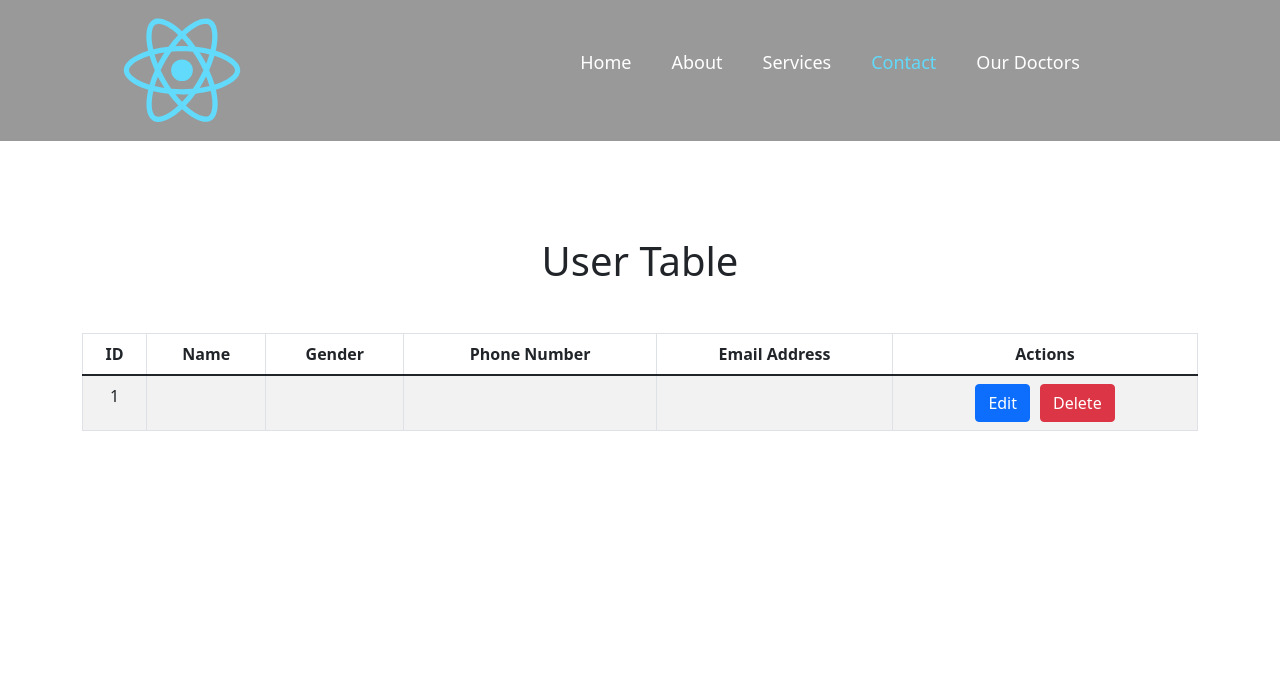
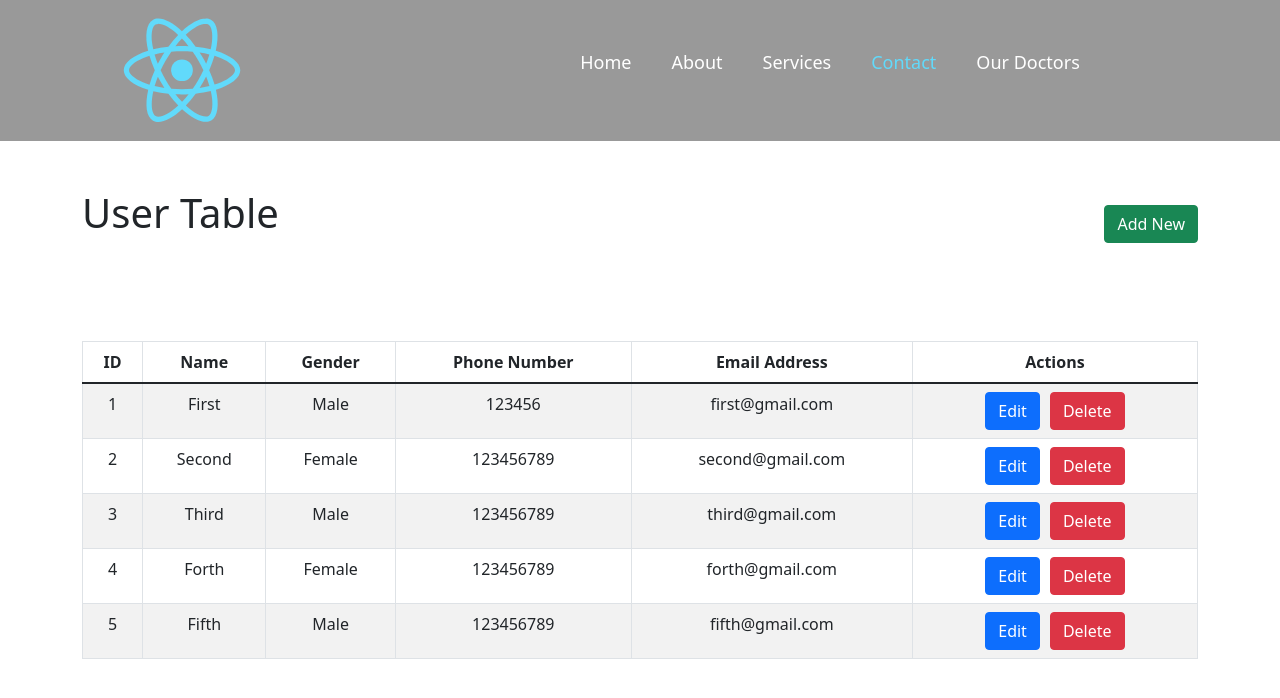
Before and after one commit to Nayyer-Abbas/test-react-app, a React (Create React App) app: page /contact in a window 1280 px wide. Shown: the top 698 px of the page. Built offline with nearby package versions, Linux system fonts and the light colour scheme.

Commit message:
Popup for add and edit

```diff
--- a/src/contact.js
+++ b/src/contact.js
@@ -1,12 +1,61 @@
 import React from "react";
-import { ReactDOM, useState } from "react";
-import { Container, Row, Col, Button } from 'react-bootstrap';
-import Table from 'react-bootstrap/Table';
-import tableData from "./user-components/tableData.json";
+import { useState } from "react";
+import { Container, Row, Col, Modal, Button } from 'react-bootstrap';
+import data from "./user-components/tableData.json";
+import AddUserForm from "./user-components/addUserForm";
+import Tabledata from "./user-components/userTable";
+import EditUserForm from "./user-components/editUserForm";
 
 function Contact () {
-    const tableUsers = [{tableData}];
-    const [users, setUsers] = useState(tableUsers);
+
+    const [users, setUsers] = useState(data);
+
+    const addUser = (user) => {
+        user.id =  users.length + 1
+        setUsers([...users, user])
+    }
+
+    const deleteUser = (id) => {
+        setUsers(users.filter((user) => user.id !==id))
+    }
+
+    const [editForm, setEditForm] = useState(false);
+
+
+    const initFormState = {id: "null", name:"", email:"", gender:"", phone:"" }
+    const [currentUser, setCurrentUser] = useState(initFormState);
+
+    const editRow = (user) => {
+        setEditForm(true)
+
+        setCurrentUser({ id: user.id, name: user.name, gender: user.gender, email: user.email, phone: user.phone })
+    }
+
+    const updateUser = (id, updatedUser) => {
+        setEditForm(true)
+
+        setUsers(users.map((user)=> (user.id === id ? updatedUser : user )))
+    }
+
+    const [modalShow, setModalShow] = React.useState(false);
+    const AddUserModal = (props) => {
+        return(
+            <Modal
+                {...props}
+                size="lg"
+                aria-labelledby="contained-modal-title-vcenter"
+                centered
+            >
+                <Modal.Header closeButton>
+                    <h2>Enter New User</h2>
+                </Modal.Header>
+                <Modal.Body>
+                    <AddUserForm addUser={addUser} onHide={props.onHide} />
+                </Modal.Body>
+            </Modal>
+        );
+    }
+
 
 
     return(
@@ -14,41 +63,24 @@ function Contact () {
             <section>
                 <Container>
                     <Row>
+                        <Col md={9} className="my-5">
+                            <h1>User Table</h1>
+                        </Col>
+                        <Col md={3} className="my-5">
+                            <Button className="mt-3 float-end" variant="success" onClick={() => setModalShow(true)}>Add New</Button>
+                        </Col>
                         <Col md={12} className="my-5 text-center">
-                            <h1 className="my-5">User Table</h1>
-                            <Table responsive bordered striped hover>
-                                <thead>
-                                    <tr>
-                                        <th>ID</th>
-                                        <th>Name</th>
-                                        <th>Gender</th>
-                                        <th>Phone Number</th>
-                                        <th>Email Address</th>
-                                        <th>Actions</th>
-                                    </tr>
 
-                                </thead>
-                                <tbody>
-                                    {users.map((user, index) => (
-                                    <tr>
-                                        <td>{index+1}</td>
-                                        <td>{user.name}</td>
-                                        <td>{user.gender}</td>
-                                        <td>{user.phone}</td>
-                                        <td>{user.email}</td>
-                                        <td>
-                                            <Button variant="primary">Edit</Button>
-                                            <Button variant="danger">Delete</Button>
-                                        </td>
-                                    </tr>
-                                    ))}
-                                </tbody>
-                            </Table>
+                            {/* <h1 className="my-5">User Table</h1> */}
+                            <Tabledata users={users} deleteUser={deleteUser}  editRow={editRow} />
 
+                            {/* <EditUserForm setEditForm={setEditForm} currentUser={currentUser} updateUser={updateUser} /> */}
                         </Col>
                     </Row>
                 </Container>
             </section>
+
+            <AddUserModal show={modalShow} onHide={() => setModalShow(false)} />
 
         </>
 
--- a/src/style.css
+++ b/src/style.css
@@ -58,3 +58,8 @@ form input[type="submit"]{
     border: none;
     margin-top: 30px;
 }
+.edit-form input[type="submit"] ,
+.edit-form .btn-warning {
+    width: 45%;
+    margin: 0 1%;
+}
--- a/src/user-components/addUserForm.js
+++ b/src/user-components/addUserForm.js
@@ -1,29 +1,48 @@
-import React from "react";
-import { useState } from "react";
+import React, {useState} from "react";
+import { Row, Col } from 'react-bootstrap';
 
-function addUserForm(){
+function AddUserForm(props){
+
+    const initFormState = {id: "null", name:"", email:"", gender:"", phone:"" }
+    const [user, setUser] = useState(initFormState);
+
+    const handleInputChange = (event) => {
+        const { name, value} = event.target
+        setUser({...user, [name]: value });
+
+    }
+
     return(
-        <form className="about-form">
-            <h2>Enter New User</h2>
+
+        <form
+            onSubmit={(event) =>{
+                event.preventDefault();
+                if(!user.name || !user.gender || !user.email || !user.email ) return
+                props.addUser(user)
+                setUser(initFormState);
+                props.onHide();
+            }}
+        >
+            {/* <h2>Enter New User</h2> */}
             <Row className="justify-content-center">
                 <Col md={6}>
-                    <input type="text" required name="name" placeholder="Enter Your Name" />
+                    <input type="text" required name="name" value={user.name} placeholder="Enter Your Name" onChange={handleInputChange} />
                 </Col>
                 <Col md={6}>
-                    <input type="text" required name="gender" placeholder="Enter Your Gender" />
+                    <input type="text" required name="gender" value={user.gender} placeholder="Enter Your Gender" onChange={handleInputChange} />
                 </Col>
                 <Col md={6}>
-                    <input type="email" required name="email" placeholder="Enter Your Email" />
+                    <input type="email" required name="email" value={user.email} placeholder="Enter Your Email" onChange={handleInputChange} />
                 </Col>
                 <Col md={6}>
-                    <input type="text" required name="phone" placeholder="Enter Your Phone Number" />
+                    <input type="text" required name="phone" value={user.phone} placeholder="Enter Your Phone Number" onChange={handleInputChange} />
                 </Col>
                 <Col md={6}>
-                    <input type="submit" value="Save" />
+                    <input  type="submit" value="Save" />
                 </Col>
             </Row>
         </form>
     );
 }
 
-export default addUserForm;
+export default AddUserForm;
--- a/src/user-components/tableData.json
+++ b/src/user-components/tableData.json
@@ -1,4 +1,4 @@
-{ "tableData": [
+[
 {
     "id": 1,
     "name": "First",
@@ -33,4 +33,4 @@
     "gender": "Male",
     "phone":"123456789",
     "email":"fifth@gmail.com"
-}]}
+}]
--- a/src/user-components/userTable.js
+++ b/src/user-components/userTable.js
@@ -0,0 +1,101 @@
+import {React, useState} from "react";
+import Table from 'react-bootstrap/Table';
+import { Button , Modal } from 'react-bootstrap';
+import EditUserForm from "./editUserForm";
+import data from "./tableData.json";
+
+
+
+const Tabledata = (props) => {
+    const [users, setUsers] = useState(data);
+
+    const [userToEdit,setUserToEdit] = useState(null);
+
+    const [editForm, setEditForm] = useState(false);
+
+
+
+    const initFormState = {id: "null", name:"", email:"", gender:"", phone:"" }
+    const [currentUser, setCurrentUser] = useState(initFormState);
+
+    const editRow = (user) => {
+        setEditForm(true)
+
+        setCurrentUser({ id: user.id, name: user.name, gender: user.gender, email: user.email, phone: user.phone })
+    }
+
+
+
+    const updateUser = (id, updatedUser) => {
+        setEditForm(true)
+
+        setUsers(users.map((user)=> (user.id === id ? updatedUser : user )))
+    }
+
+
+    const editHandler = ( e ,user) => {
+        // props.editRow(user);
+        setUserToEdit(user)
+        setModalShow(true);
+    }
+
+    const [modalShow, setModalShow] = useState(false);
+    const EditUserModal = (props) => {
+        return(
+            <Modal
+                {...props}
+                size="lg"
+                aria-labelledby="contained-modal-title-vcenter"
+                centered
+            >
+                <Modal.Header closeButton>
+                    <h2>Edit User</h2>
+                </Modal.Header>
+                <Modal.Body>
+                    <EditUserForm setEditForm={setEditForm} currentUser={currentUser} userToEdit={userToEdit} updateUser={updateUser} />
+
+                </Modal.Body>
+            </Modal>
+        );
+    }
+
+
+
+    return(
+
+        <>
+            <Table responsive bordered striped hover>
+                <thead>
+                    <tr>
+                        <th>ID</th>
+                        <th>Name</th>
+                        <th>Gender</th>
+                        <th>Phone Number</th>
+                        <th>Email Address</th>
+                        <th>Actions</th>
+                    </tr>
+
+                </thead>
+                <tbody>
+                    {props.users.map((user, index) => (
+                    <tr>
+                        <td>{index+1}</td>
+                        <td>{user.name}</td>
+                        <td>{user.gender}</td>
+                        <td>{user.phone}</td>
+                        <td>{user.email}</td>
+                        <td>
+                            <Button onClick={(e) => editHandler(e , user)}  variant="primary">Edit</Button>
+                            <Button onClick={() => props.deleteUser(user.id)} variant="danger">Delete</Button>
+                        </td>
+                    </tr>
+                    ))}
+                </tbody>
+            </Table>
+            <EditUserModal show={modalShow} onHide={() => setModalShow(false)} />
+        </>
+    );
+
+}
+
+export default Tabledata;
```
